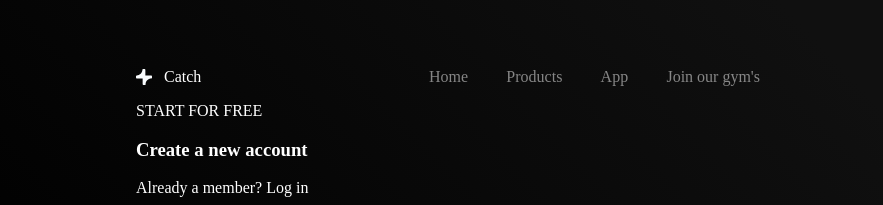
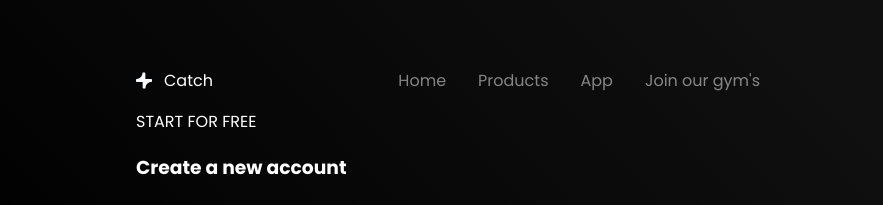
Before and after one commit to ricardo1003/Login-page---Catch, a plain HTML site: page index.html in a window 1280 px wide. Shown: the top 205 px of the page, 0-883 px from the left. Drawn offline with Linux system fonts and the light colour scheme.

Commit message:
fonts added

```diff
--- a/css/styles.css
+++ b/css/styles.css
@@ -5,6 +5,7 @@ position: relative;
 background: linear-gradient(45.94deg, #000000 22.49%, #101010 75.74%);
 
 color: white;
+font-family: "Poppins";
 }
 main{
     display: flex;
@@ -18,18 +19,16 @@ nav{
     justify-content: space-between;
 }
 nav .logo{
-    /* width: 0; */
     display: flex;
-    /* width: max-content; */
 }
 nav .logo p{
     margin: 0 12px;
-    /* margin-left: 12px; */
 }
 nav .links{
-    width: 331px;
+    /* width: 331px; */
     display: flex;
     justify-content: space-between;
+    gap: 32px;
 }
 nav .links a{
     text-decoration: none;
--- a/index.html
+++ b/index.html
@@ -3,6 +3,9 @@
 <head>
     <meta charset="UTF-8">
     <meta name="viewport" content="width=device-width, initial-scale=1.0">
+    <link rel="preconnect" href="https://fonts.googleapis.com">
+    <link rel="preconnect" href="https://fonts.gstatic.com" crossorigin>
+    <link href="https://fonts.googleapis.com/css2?family=Poppins:ital,wght@0,100;0,200;0,300;0,400;0,500;0,600;0,700;0,800;0,900;1,100;1,200;1,300;1,400;1,500;1,600;1,700;1,800;1,900&display=swap" rel="stylesheet">
     <link rel="stylesheet" href="./css/styles.css">
     <title>Document</title>
 </head>
```
